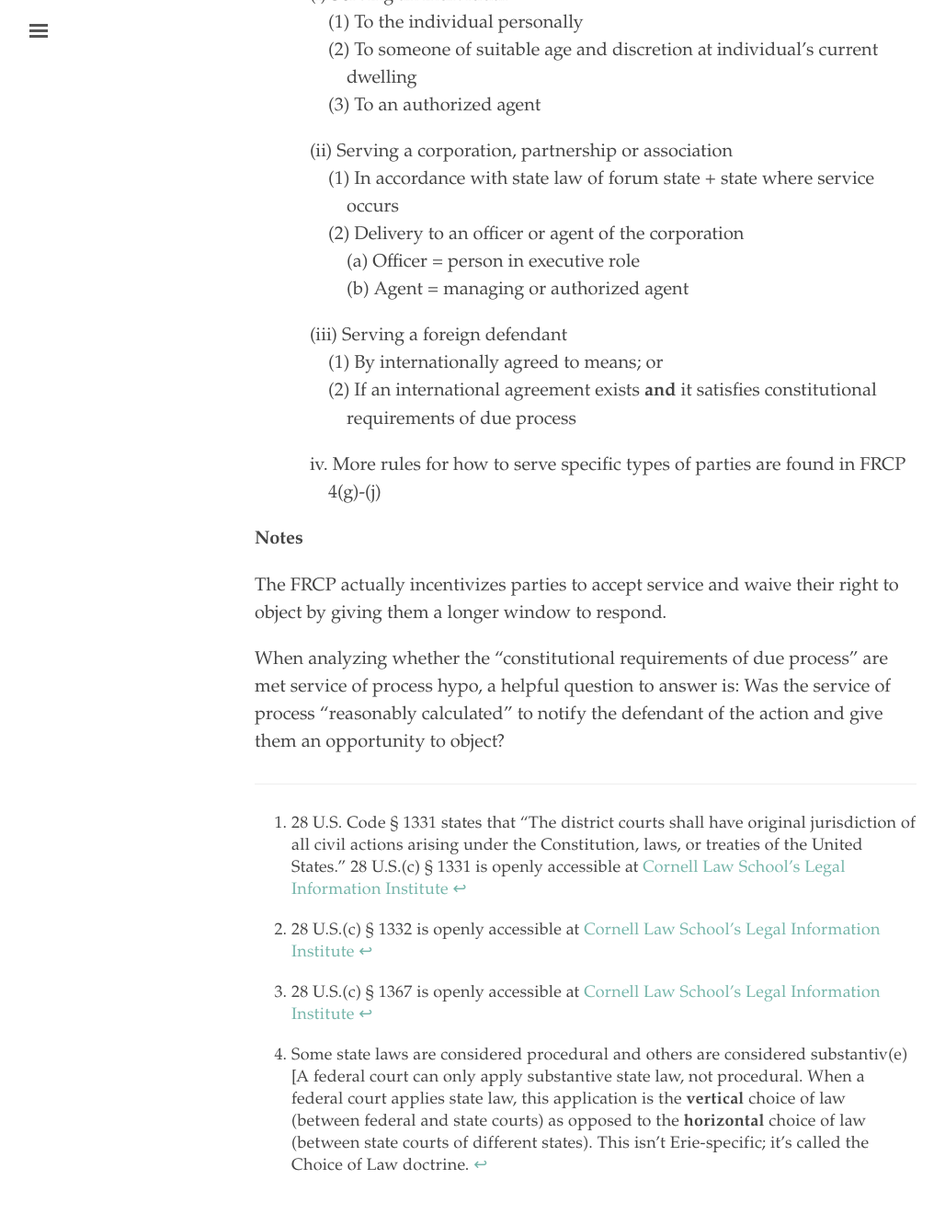
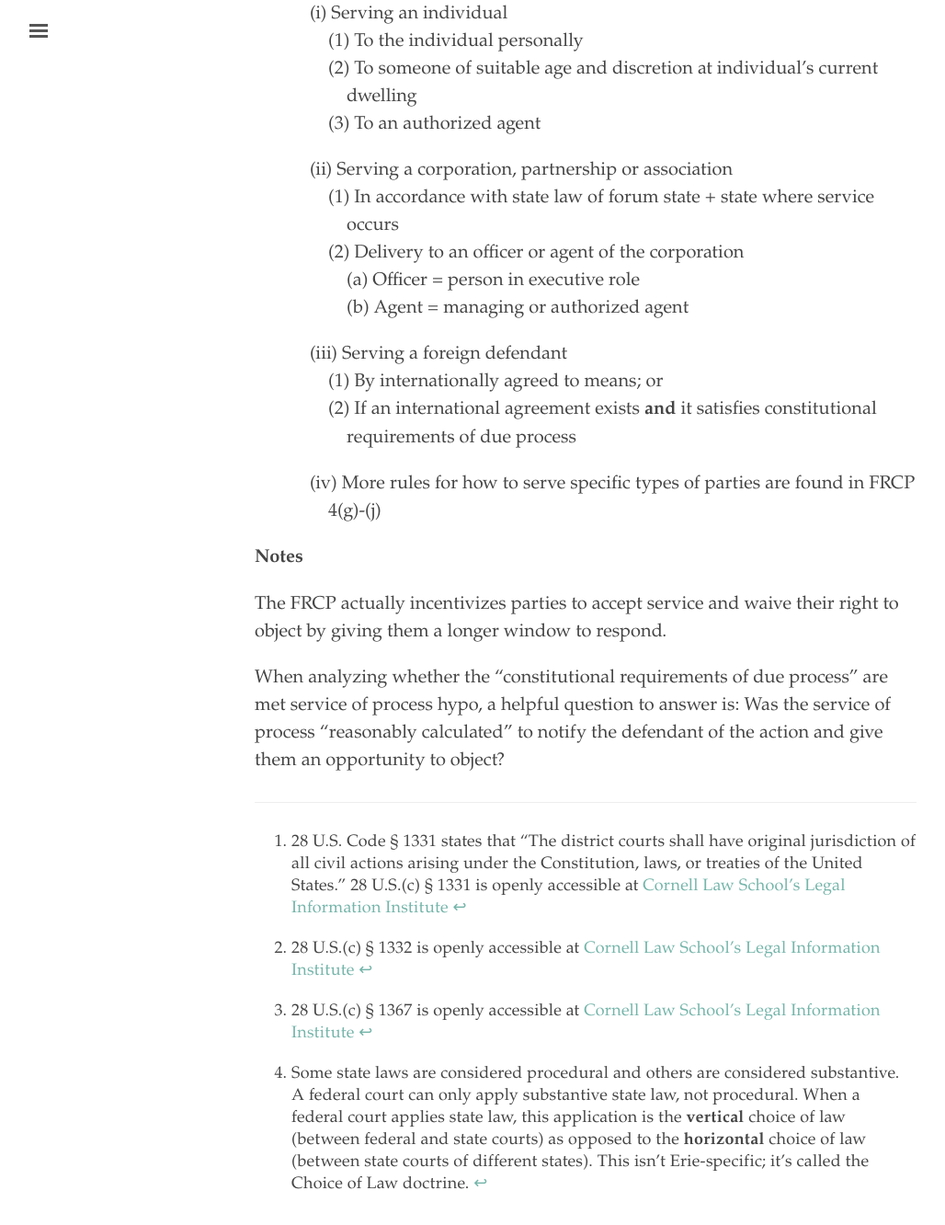
Before and after one commit to binipringle/torts, a Jekyll site: the page built from _texts/0-outline.md, in a window 1280 px wide and 1400 px high, scrolled down 7868 px. Shown: the top 1332 px of the window at 92% size, without its empty margins (3-1031 px from the left). Built offline with Jekyll 4.4.1, drawn with Linux system fonts in a browser that asks for light colours; some of the changed text lies outside the part shown.

Commit message:
cleaned up typos in outline

```diff
--- a/_texts/0-outline.md
+++ b/_texts/0-outline.md
@@ -77,7 +77,7 @@
 - {:.indent-4}(4)	Choice of law rules
 - {:.indent-5}(a) A federal court sitting in DivJx must apply the forum state’s choice of law rules to determine which state’s substantive law applies to the action. (this isn’t Erie specific, Choice of Law doctrine generally dictates HORIZONTAL choice of law - between different states)
 
-- {:.indent-3}(iii)	**Statute of limitations** (SOL) can be procedural or substantiv(e)
+- {:.indent-3}(iii)	**Statute of limitations** (SOL) can be procedural or substantive.
 - {:.indent-4}(1)	Where a substantive right is conditioned upon SOL -> substantive
 - {:.indent-4}(2)	Where a substantive right is not conditioned upon SOL -> procedural
 
@@ -86,7 +86,7 @@
 - {:.indent-3}(i)	The federal court cannot make its own independent judgment on the construction of the law
 - {:.indent-3}(ii)	When no controlling state case law is available to provide federal court with guidance, the federal court must predict how the state’s highest court would rule on the issue (sometimes called the “Erie educated guess” principle)
 
-[^4]: Some state laws are considered procedural and others are considered substantiv(e) [A federal court can only apply substantive state law, not procedural. When a federal court applies state law, this application is the **vertical** choice of law (between federal and state courts) as opposed to the **horizontal** choice of law (between state courts of different states). This isn't Erie-specific; it's called the Choice of Law doctrine.
+[^4]: Some state laws are considered procedural and others are considered substantive. A federal court can only apply substantive state law, not procedural. When a federal court applies state law, this application is the **vertical** choice of law (between federal and state courts) as opposed to the **horizontal** choice of law (between state courts of different states). This isn't Erie-specific; it's called the Choice of Law doctrine.
 
 ---
 
@@ -99,7 +99,7 @@
 - {:.indent-3}(iii)	**In rem**: defendant has property in forum state, and the litigation is about that property.
 - {:.indent-3}iv.	**Quasi in rem**: defendant has property in the forum state **but** litigation is not about that property **and** court only has Jx up to the value of defendant’s property in the forum state.
 
-(b)	**Current Rule that Matters**
+(b)	**Current rule that matters:**
 
 A federal court has personal jurisdiction based on either of two categories: (i) the **Traditional Basis of jurisdiction** or (ii) **Long-Arm Jurisdiction**.
 
@@ -130,6 +130,7 @@
 - {:.indent-8}(i)	Exists when the suit arises out of or relates to the defendant’s contacts with the forum state.
 - {:.indent-8}(ii)	There must be a connection between the forum state and the underlying controversy.
 - {:.indent-9}(1)	Regularly occurring sales of a product in a state does not justify the exercise of jurisdiction over a claim unrelated to those sales.
+
 - {:.indent-6}(2) The **second prong** is **fair play and substantial justice (“fairness”)**.
 - {:.indent-7}(a) Even if the minimum contacts test is met, it must be fair and reasonable for the defendant to be sued in the forum state, "so as not to offend notions of fair play and substantial justice.”
 - {:.indent-7}(b) The burden is on the defendant to show that it would be unreasonable to defend themselves in the forum state that it would constitute a violation of Due Process.
@@ -160,9 +161,9 @@
 
 *Note: venue is the most consistently tested rule of civil procedure on the bar exam, only after SMJx + PJx*
 
-**Venue and forum** are different in that venue refers to the specific district, whereas forum refers to the entire state. (e.g., New York is forum; SDNY is venue).
+(a) **Venue and forum** are different in that venue refers to the specific district, whereas forum refers to the entire state. (e.g., New York is forum; SDNY is venue).
 
-(a) Venue is proper in any district where
+(b) Venue is proper in any district where
 - {:.indent-3}(i)	any defendant resides, so long as all defendants are residents of the forum state.
 - {:.indent-4}(1)	For the purpose of venue, residence is determined as follows:
 - {:.indent-5}(a)	For persons, residence is domicile (get language from statute). Domicile is residence **and** subjective intent to stay permanently.
@@ -225,7 +226,7 @@
 - {:.indent-4}(1)	By internationally agreed to means; or
 - {:.indent-4}(2)	If an international agreement exists **and** it satisfies constitutional requirements of due process
 
-- {:.indent-3}iv.	More rules for how to serve specific types of parties are found in FRCP 4(g)-(j)
+- {:.indent-3}(iv)	More rules for how to serve specific types of parties are found in FRCP 4(g)-(j)
 
 **Notes**
 
```
